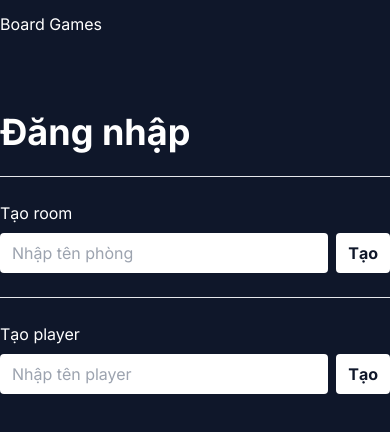
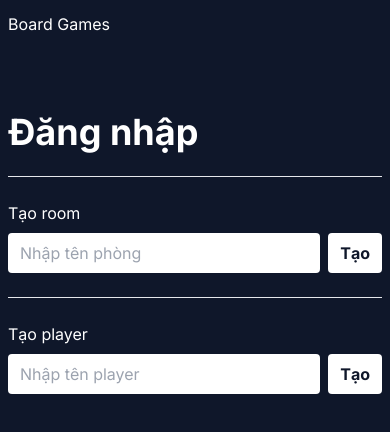
Before and after one commit to thanhquyagl/board-game-app, a Next.js app: page / in a window 390 px wide. Shown: the top 432 px of the page. Built offline with nearby package versions, Linux system fonts and the light colour scheme.

Commit message:
update responsive

```diff
--- a/src/app/page.tsx
+++ b/src/app/page.tsx
@@ -55,7 +55,7 @@ export default function Home() {
   };
 
   return (
-    <div className="bg-slate-900 text-white min-h-screen pt-16">
+    <div className="bg-slate-900 text-white min-h-screen pt-16 px-2">
       <div className="max-w-3xl mx-auto">
         <h1 className="text-4xl font-bold">Đăng nhập</h1>
         <hr className="my-6" />
--- a/src/app/room/[id]/RoomClient.tsx
+++ b/src/app/room/[id]/RoomClient.tsx
@@ -217,7 +217,7 @@ const RoomClient = ({ params }: Props) => {
   return (
     <>
       {contextHolder}
-      <div className="bg-slate-900 text-white min-h-screen pt-16">
+      <div className="bg-slate-900 text-white min-h-screen pt-16 px-2">
         <div className="max-w-3xl mx-auto">
           <h1 className="text-4xl font-bold">Phòng - {room ? room.name : 'Loading...'}</h1>
           <div className="flex gap-4 pb-6 my-6 border-b">
--- a/src/app/room/page.tsx
+++ b/src/app/room/page.tsx
@@ -94,7 +94,7 @@ const Room = () => {
 
   if (idPlayer) {
     return (
-      <div className="bg-slate-900 text-white min-h-screen pt-16">
+      <div className="bg-slate-900 text-white min-h-screen pt-16 px-2">
 
         <div className="max-w-3xl mx-auto ">
 
@@ -123,7 +123,7 @@ const Room = () => {
     )
   } else {
     return (
-      <div className="bg-slate-900 text-white min-h-screen pt-16">
+      <div className="bg-slate-900 text-white min-h-screen pt-16 px-2">
         <div className="max-w-3xl mx-auto ">
           <h1 className="text-4xl font-bold">List Rooms</h1>
           <hr className="my-3" />
--- a/src/components/Header.tsx
+++ b/src/components/Header.tsx
@@ -36,7 +36,7 @@ export default function Header() {
   };
 
   return (
-    <div className="bg-slate-900 text-white py-3">
+    <div className="bg-slate-900 text-white py-3 px-2">
       <div className="flex justify-between gap-2 max-w-3xl mx-auto">
         <div className="flex gap-4">
           <Link href='/'>Board Games</Link>
```
